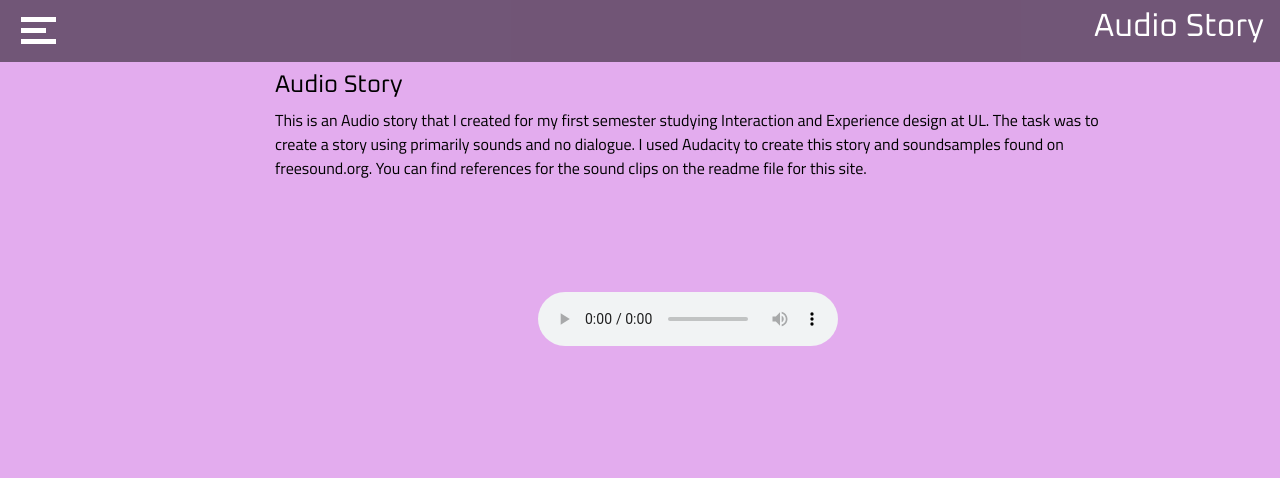
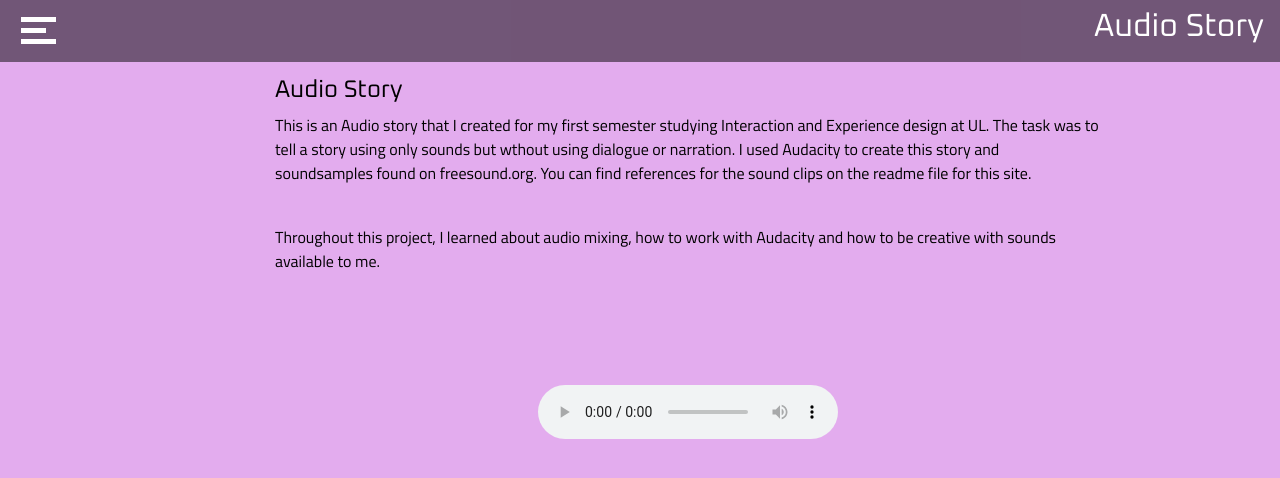
Before and after one commit to Tony8egan/www.TonesDesigns, a Jekyll site: the page built from AudioStory.markdown, in a window 1280 px wide. Shown: the top 478 px of the page. Built offline with Jekyll 4.4.1, drawn with Linux system fonts in a browser that asks for light colours; nearby versions of some CDN libraries.

Commit message:
Update AudioStory.html

```diff
--- a/_layouts/AudioStory.html
+++ b/_layouts/AudioStory.html
@@ -1,17 +1,19 @@
 <!DOCTYPE html>
 <html lang="en">
     <head>
-      <title>Projects</title>
+      <title>Audio Story</title>
         <meta charset="utf-8">
         <meta name="viewport" content="width=device-width, initial-scale=1">
 
         <link rel="stylesheet" href="https://maxcdn.bootstrapcdn.com/bootstrap/4.0.0/css/bootstrap.min.css">
-        <link rel="preconnect" href="https://fonts.gstatic.com">
+         <link rel="preconnect" href="https://fonts.gstatic.com">
         <link href="https://fonts.googleapis.com/css2?family=Titillium+Web&display=swap" rel="stylesheet">
+
 
         <link rel="stylesheet" href="css/Styles.css">
         <link rel="stylesheet" href="https://fonts.googleapis.com/css?family=Oxanium">
-
+        <link rel="icon" type="image/png" href="images/TD2.png?">
+    <link rel="shortcut icon" type="image/png" href="images/TD2.png?">
 
 </head>
 <body style ="background-color: #e3acee;">
@@ -45,14 +47,17 @@
 
 <div class ="container">
 
-  <div class="row" style ="margin-top:25px;">
+  <div class="row" style="margin-top:30px;">
     <div class="col-sm-2"></div>
     <div class="col-sm-9">
-      <H4 style ="color:black">Audio Story</H4>
+        <H4 style ="color:black">Audio Story</H4>
       <p style ="color:black" class ="desctiptiveText">This is an Audio story that I created for my first semester
-      studying Interaction and Experience design at UL. The task was to create a story using primarily sounds
-    and no dialogue. I used Audacity to create this story and soundsamples found on freesound.org.
+      studying Interaction and Experience design at UL. The task was to tell a story using only sounds
+    but wthout using dialogue or narration. I used Audacity to create this story and soundsamples found on freesound.org.
      You can find references for the sound clips on the readme file for this site.  </p>
+        <br>
+        <p style ="color:black" class ="desctiptiveText">Throughout this project, I learned about audio mixing,
+            how to work with Audacity and how to be creative with sounds available to me. </p>
      <br>
   <br>
   <br>
```
